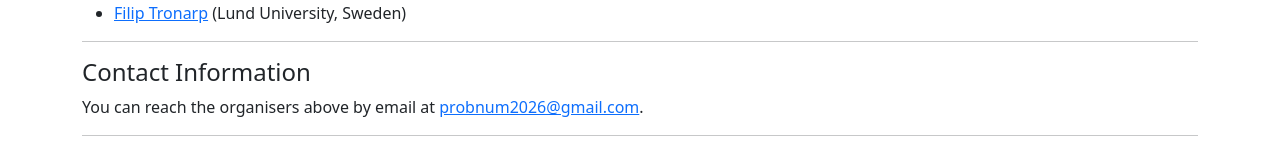
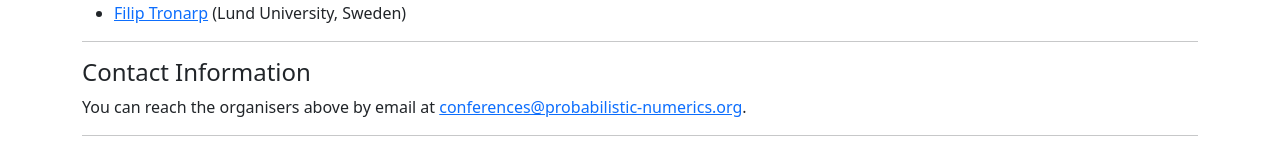
Before and after one commit to probnum2026/probnum2026.github.io, a Jekyll site: the page built from index.md, in a window 1280 px wide. Shown: the part 1651-1800 px from the top of the page. Built offline with Jekyll 4.4.1, drawn with Linux system fonts in a browser that asks for light colours; nearby versions of some CDN libraries.

Commit message:
update email

```diff
--- a/index.md
+++ b/index.md
@@ -47,6 +47,6 @@ ProbNum 2026 is the latest edition of a series of events on Probabilistic Numeri
 
 ---
 #### Contact Information
-You can reach the organisers above by email at [probnum2026@gmail.com](mailto:probnum2026@gmail.com).
+You can reach the organisers above by email at [conferences@probabilistic-numerics.org](mailto:conferences@probabilistic-numerics.org).
 
 ---
```
